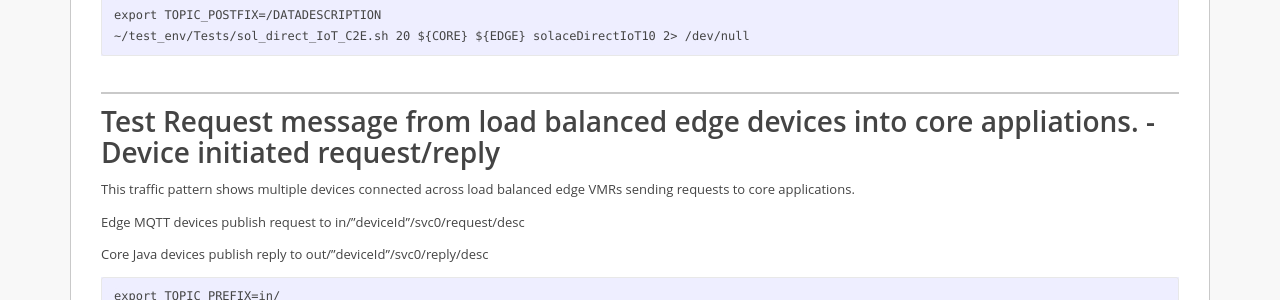
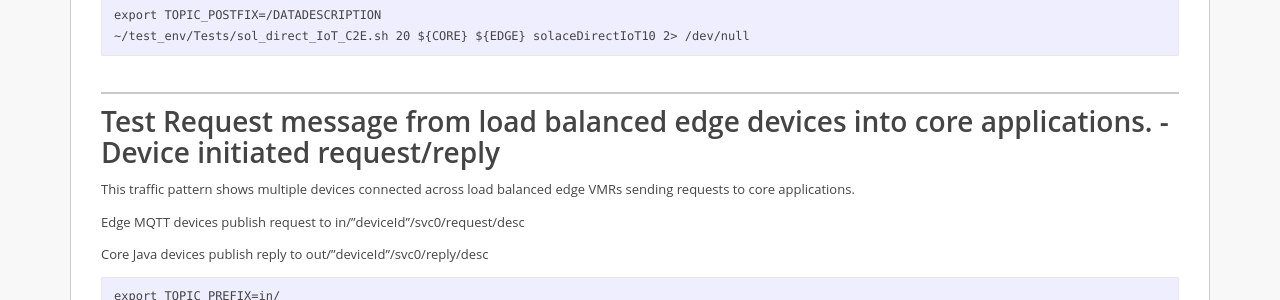
Before and after one commit to SolaceLabs/solace-iot-reference-architecture, a Jekyll site: the page built from docs/index.md, in a window 1280 px wide and 900 px high, scrolled down 7197 px. Shown: the part 336-636 px from the top of the window. Built offline with Jekyll 4.4.1, drawn with Linux system fonts in a browser that asks for light colours.

Commit message:
fix typo

````diff
--- a/docs/index.md
+++ b/docs/index.md
@@ -151,7 +151,7 @@ export TOPIC_POSTFIX=/DATADESCRIPTION
 ~/test_env/Tests/sol_direct_IoT_C2E.sh 20 ${CORE} ${EDGE} solaceDirectIoT10 2> /dev/null
 ```
 
-## Test Request message from load balanced edge devices into core appliations. - Device initiated request/reply
+## Test Request message from load balanced edge devices into core applications. - Device initiated request/reply
 
 This traffic pattern shows multiple devices connected across load balanced edge VMRs sending requests to core applications.
 
````
